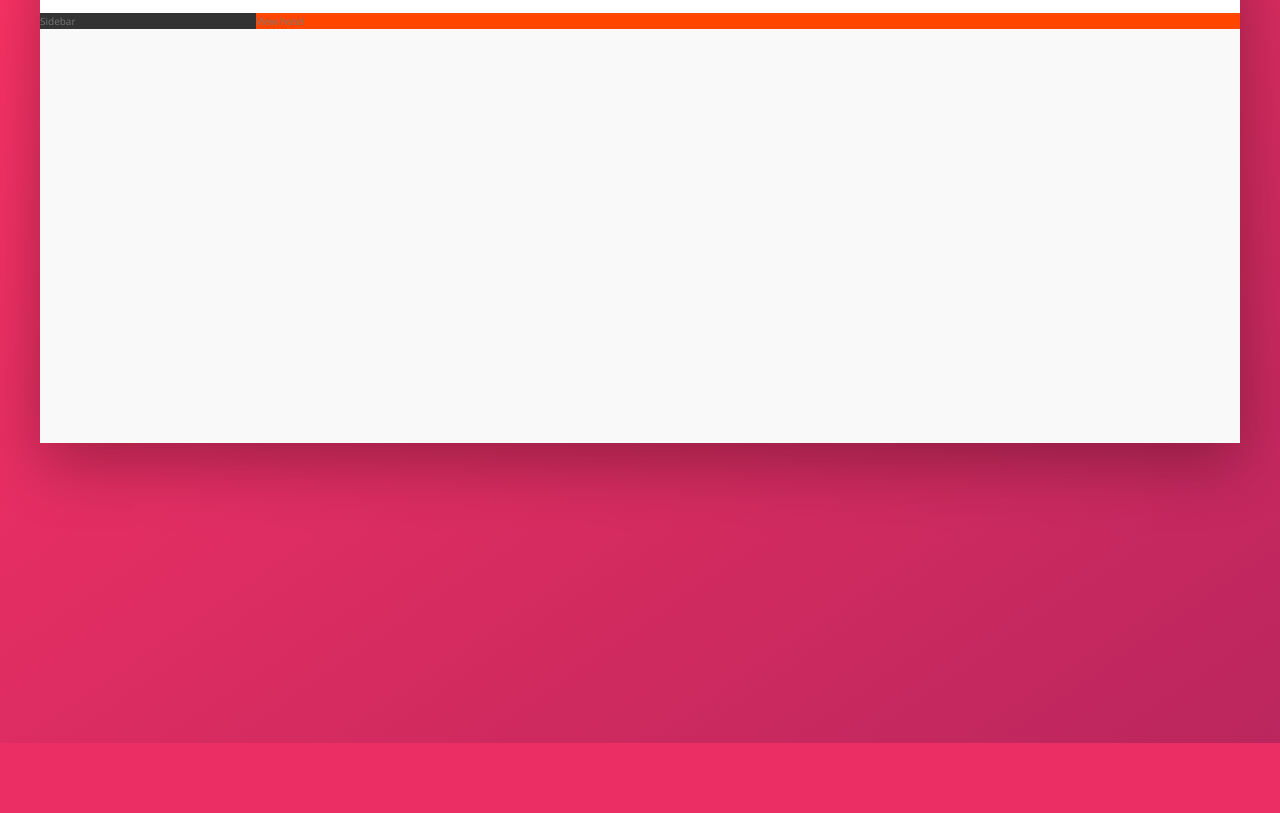
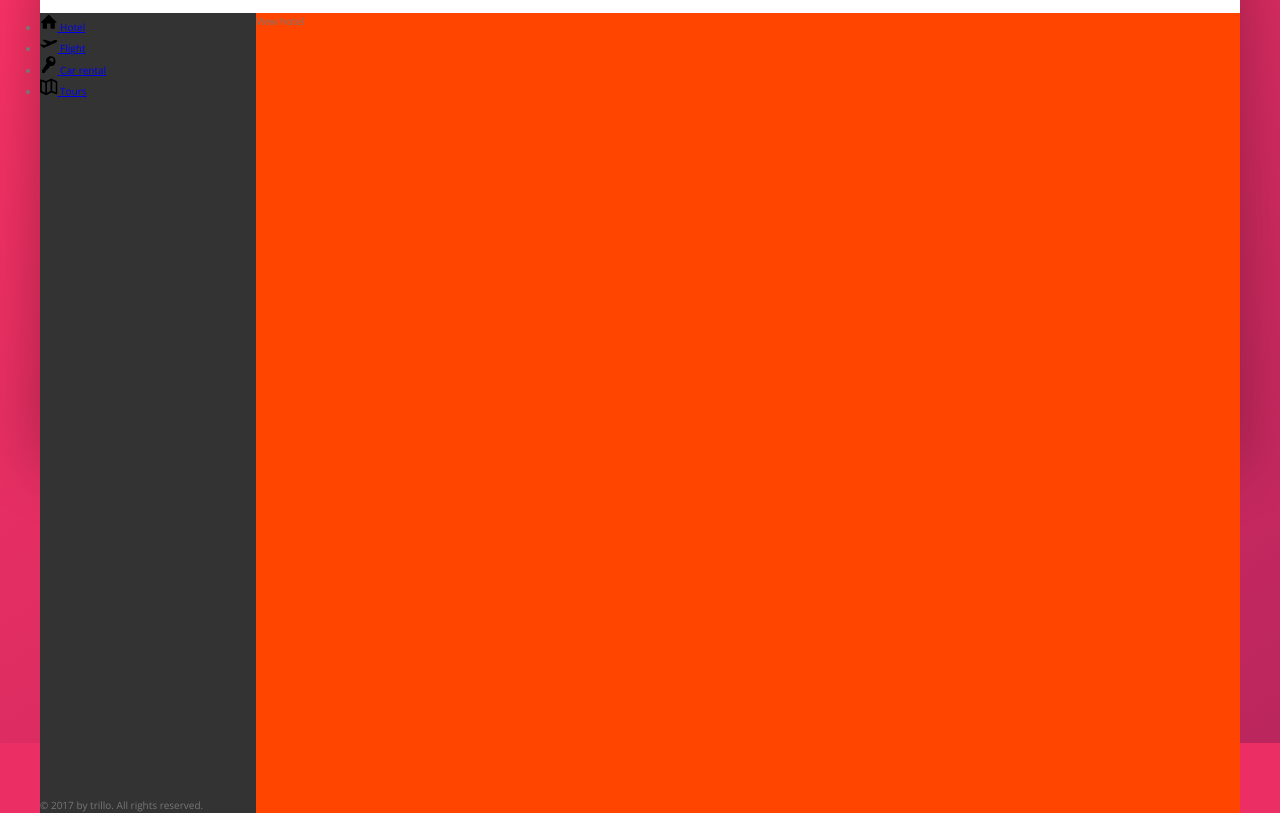
Before and after one commit to eugenekhristo/advanced-sass-css, a website: page Trillo/index.html in a window 1280 px wide. Shown: the part 137-950 px from the top of the page. Before the commit the page ends 880 px from the top, so only its background shows below. Drawn offline with nearby package versions, Linux system fonts and the light colour scheme.

Commit message:
Flexing our sidenav

```diff
--- a/Trillo/index.html
+++ b/Trillo/index.html
@@ -19,7 +19,11 @@
         <img src="./img/logo.png" alt="Logo of trillo" class="logo" />
 
         <form action="#" class="search">
-          <input type="text" class="search__input" placeholder="Search hotels" />
+          <input
+            type="text"
+            class="search__input"
+            placeholder="Search hotels"
+          />
           <button class="search__button">
             <svg class="search__icon">
               <use xlink:href="./img/sprite.svg#icon-magnifying-glass"></use>
@@ -43,15 +47,58 @@
           </div>
 
           <div class="user-nav__user">
-            <img src="./img/user.jpg" alt="Main user photo" class="user-nav__user-photo">
+            <img
+              src="./img/user.jpg"
+              alt="Main user photo"
+              class="user-nav__user-photo"
+            />
             <span class="user-nav__username">Jonas</span>
           </div>
         </nav>
-
       </header>
 
       <div class="content">
-        <nav class="sidebar">Sidebar</nav>
+        <nav class="sidebar">
+          <ul class="nav-bar">
+            <li class="nav-bar__item">
+              <a href="#" class="nav-bar__link">
+                <svg class="nav-bar__icon">
+                  <use xlink:href="./img/sprite.svg#icon-home"></use>
+                </svg>
+                <span class="nav-bar__label">Hotel</span>
+              </a>
+            </li>
+            <li class="nav-bar__item">
+              <a href="#" class="nav-bar__link">
+                <svg class="nav-bar__icon">
+                  <use xlink:href="./img/sprite.svg#icon-aircraft-take-off"></use>
+                </svg>
+                <span class="nav-bar__label">Flight</span>
+              </a>
+            </li>
+            <li class="nav-bar__item">
+              <a href="#" class="nav-bar__link">
+                <svg class="nav-bar__icon">
+                  <use xlink:href="./img/sprite.svg#icon-key"></use>
+                </svg>
+                <span class="nav-bar__label">Car rental</span>
+              </a>
+            </li>
+            <li class="nav-bar__item">
+              <a href="#" class="nav-bar__link">
+                <svg class="nav-bar__icon">
+                  <use xlink:href="./img/sprite.svg#icon-map"></use>
+                </svg>
+                <span class="nav-bar__label">Tours</span>
+              </a>
+            </li>
+          </ul>
+
+          <div class="legal">
+            &copy; 2017 by trillo. All rights reserved.
+          </div>
+        </nav>
+
         <main class="hotel-view">View hotel</main>
       </div>
     </div>
--- a/Trillo/sass/_components.scss
+++ b/Trillo/sass/_components.scss
@@ -98,3 +98,27 @@
   }
 
 }
+
+
+.nav-bar {
+  &__item {
+
+  }
+
+  &__link {
+
+  }
+
+  &__icon {
+    width: 1.75rem;
+    height: 1.75rem;
+  }
+
+  &__label {
+
+  }
+}
+
+.legal {
+
+}
--- a/Trillo/sass/_layout.scss
+++ b/Trillo/sass/_layout.scss
@@ -22,9 +22,15 @@
 .sidebar {
   background-color: var(--color-grey-dark-1);
   flex: 0 0 18%;
+  display: flex;
+  flex-direction: column;
+  justify-content: space-between;
 }
 
 .hotel-view {
   background-color: orangered;
   flex: 1;
+
+  // FIXME: for testing purposes
+  height: 80rem;
 }
```
Also changed, not shown: Trillo/css/style.css.
